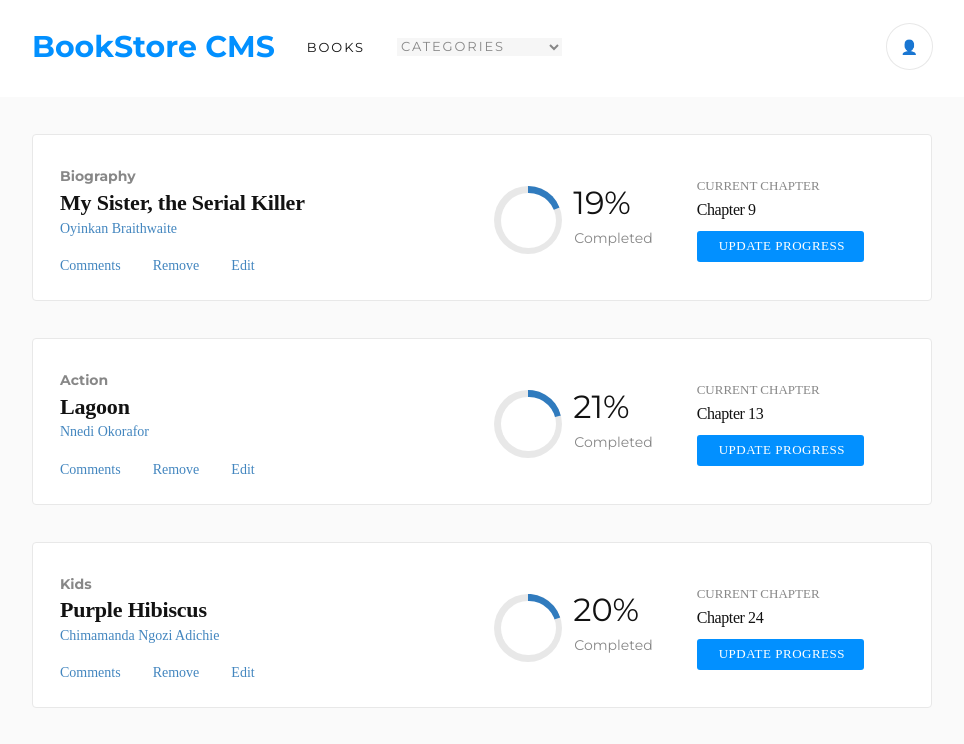
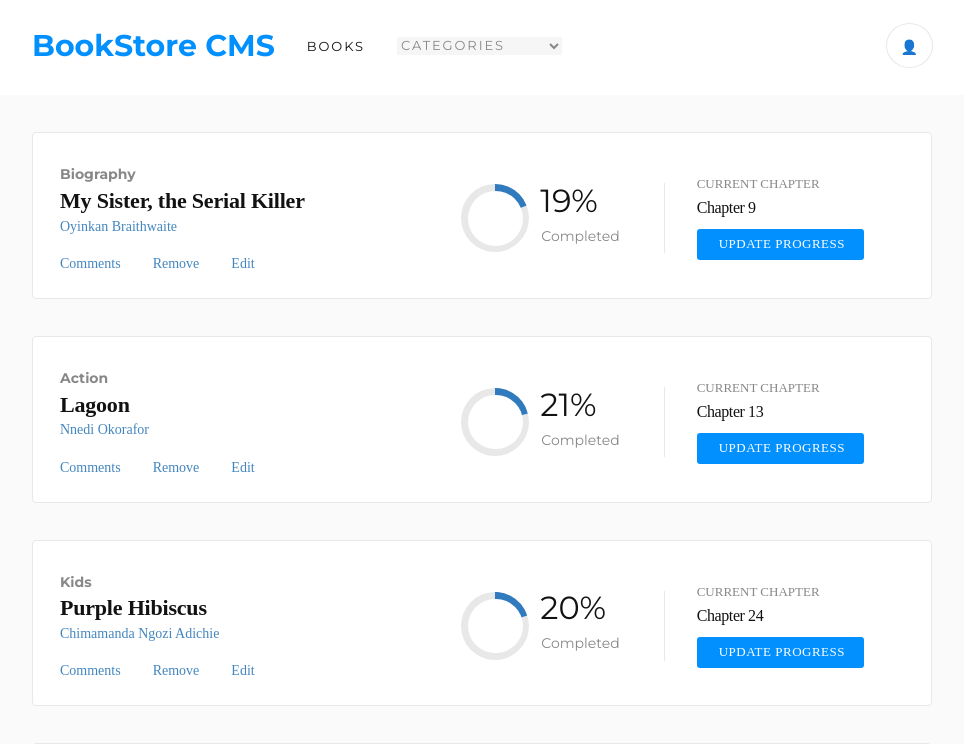
Before and after one commit to chasscepts/bookstore, a React (Create React App) app: page / in a window 1280 px wide. Shown: the top 744 px of the page, without its empty margins (158-1122 px from the left). Built offline with nearby package versions, Linux system fonts and the light colour scheme.

Commit message:
Add vertical separator between progress bar and current chapter.

```diff
--- a/src/containers/BooksList.js
+++ b/src/containers/BooksList.js
@@ -31,6 +31,7 @@ const styles = {
     textTransform: 'uppercase',
   },
   user: {
+    height: '2.813rem',
     color: '#0290ff',
     padding: '0.875rem',
     border: 'solid 1px #e8e8e8',
@@ -64,7 +65,7 @@ const styles = {
     color: '#121212',
   },
   currentChapterWrap: {
-    marginLeft: '2rem',
+
   },
   currentChapterLabel: {
     textTransform: 'uppercase',
@@ -96,19 +97,23 @@ const styles = {
     textAlign: 'center',
     color: '#fff',
   },
+  separator: {
+    width: '1px',
+    height: '4.375rem',
+    borderLeft: '1px solid #e8e8e8',
+    margin: '0 2rem',
+  },
 };
 
 function Status() {
   const percent = Math.floor(101 * Math.random());
 
   return (
-    <div>
-      <div style={{ display: 'flex', alignItems: 'center' }}>
-        <CircularProgressBar percent={percent} />
-        <div>
-          <div style={styles.percentComplete}>{`${percent}%`}</div>
-          <div style={styles.completed}>Completed</div>
-        </div>
+    <div style={{ display: 'flex', alignItems: 'center' }}>
+      <CircularProgressBar percent={percent} />
+      <div>
+        <div style={styles.percentComplete}>{`${percent}%`}</div>
+        <div style={styles.completed}>Completed</div>
       </div>
     </div>
   );
@@ -154,6 +159,7 @@ function BooksList({ removeBook, changeFilter }) {
               <Book book={book} removeBook={handleRemoveBook} />
               <div style={styles.statusWrap}>
                 <Status />
+                <div style={styles.separator} />
                 <ChapterProgress />
               </div>
             </div>
```
